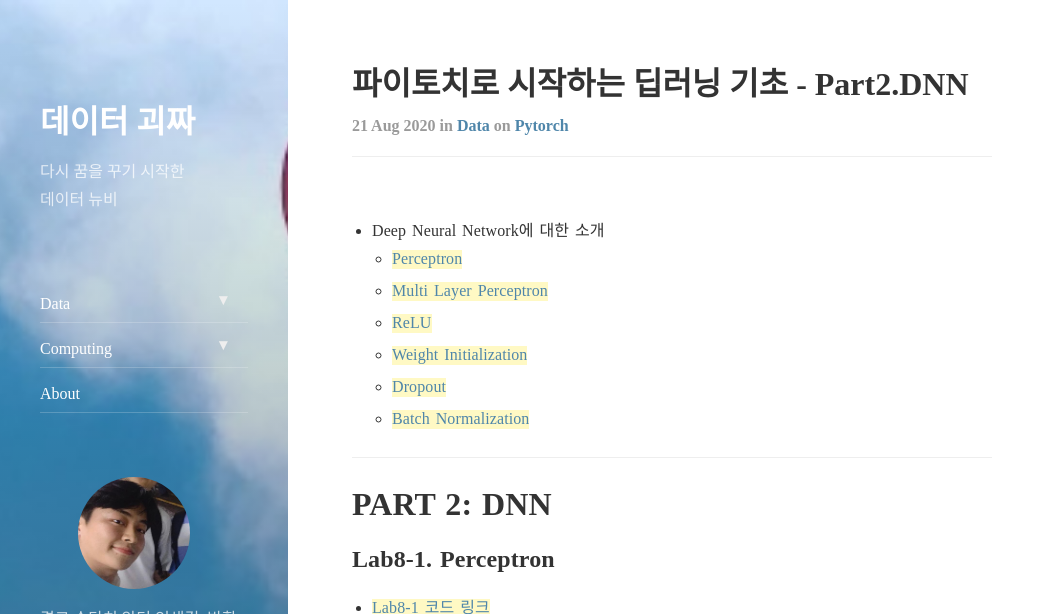
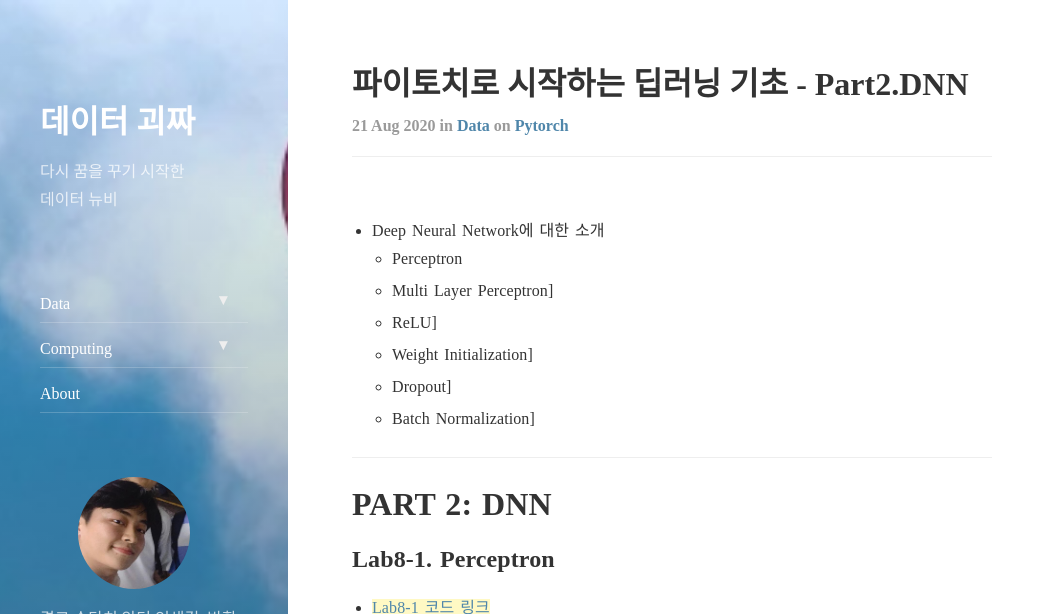
Before and after one commit to tryumanshow/data-weirdo.github.io, a Jekyll site: the page built from _posts/2020-08-21-data-pytorch02.md, in a window 1280 px wide and 900 px high, cut to the strip 0-614 px from the top of the window. Shown: the whole strip, without its empty margins (0-1055 px from the left). Built offline with Jekyll 4.4.1, drawn with Linux system fonts in a browser that asks for light colours; nearby versions of some CDN libraries; comment, search, counter and statistics services are not loaded; part of the change alters nothing that is shown.

```diff
--- a/_posts/2020-08-21-data-pytorch02.md
+++ b/_posts/2020-08-21-data-pytorch02.md
@@ -8,12 +8,12 @@ comments: true
 ---
 
 - Deep Neural Network에 대한 소개
-  - [Perceptron](#lab8\-1.-perceptron)
-  - [Multi Layer Perceptron](#lab8-2.-multi-layer-perceptron)
-  - [ReLU](#lab9.-relu)
-  - [Weight Initialization](#lab9-2.-weight-initialization)
-  - [Dropout](#lab9-3.-dropout)
-  - [Batch Normalization](#lab9-4.-batch-normalization)
+  - Perceptron
+  - Multi Layer Perceptron]
+  - ReLU]
+  - Weight Initialization]
+  - Dropout]
+  - Batch Normalization]
 
 ---
 
```
